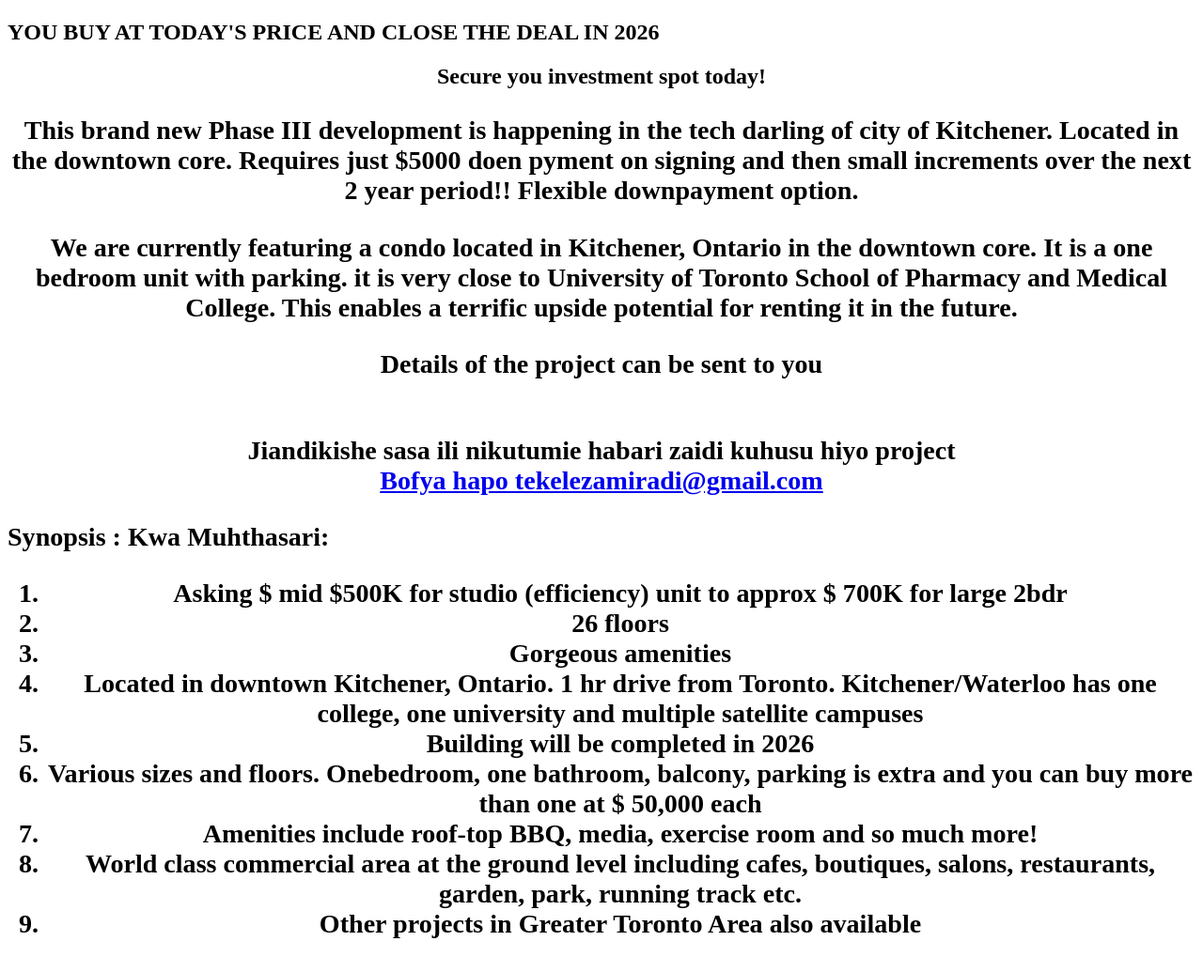
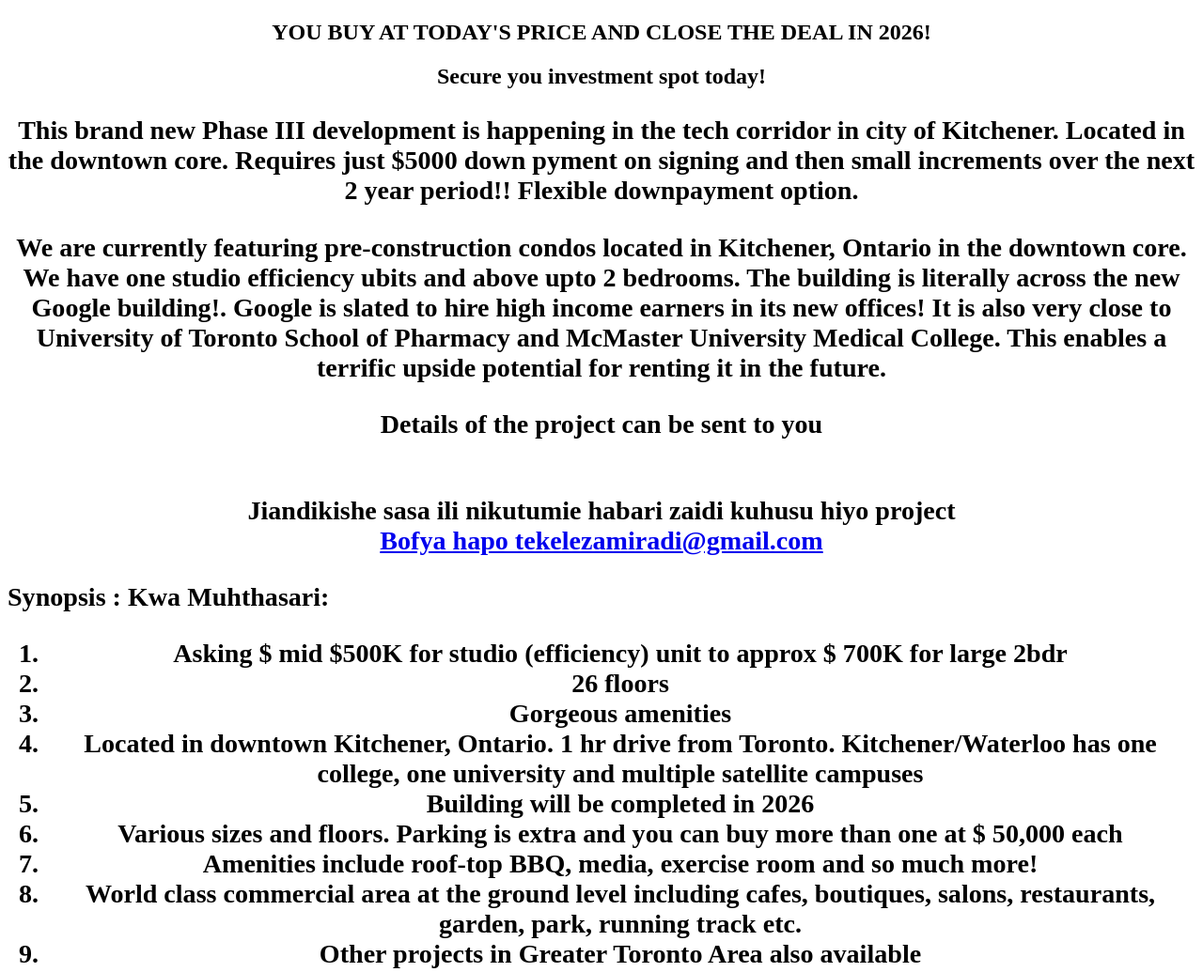
Before and after one commit to Mkandarasi/StationPark.Github.io, a plain HTML site: page index.html in a window 1280 px wide. Shown: the top 1035 px of the page at 94% size. Drawn offline with Linux system fonts and the light colour scheme.

Commit message:
More edits

```diff
--- a/index.html
+++ b/index.html
@@ -10,16 +10,16 @@
 
     <body>
         <p>
-            <h2> YOU BUY AT TODAY'S PRICE AND CLOSE THE DEAL IN 2026</h2>
+          <center>  <h2> YOU BUY AT TODAY'S PRICE AND CLOSE THE DEAL IN 2026!</h2> </center>
           <h2>  <center> Secure you investment spot today!<center></h2)
         </p>
           <h3>
             <p>
-                This brand new Phase III development is happening in the tech darling of city of Kitchener. Located in the downtown core. Requires just $5000 doen pyment on signing and then small increments over the next 2 year period!! Flexible downpayment option.<br>
+                This brand new Phase III development is happening in the tech corridor in city of Kitchener. Located in the downtown core. Requires just $5000 down pyment on signing and then small increments over the next 2 year period!! Flexible downpayment option.<br>
             </p>
 
             <p>
-                We are currently featuring a condo located in Kitchener, Ontario in the downtown core. It is a one bedroom unit with parking. it is very close to University of Toronto School of Pharmacy and Medical College. This enables a terrific upside potential for renting it in the future.
+                We are currently featuring pre-construction condos located in Kitchener, Ontario in the downtown core. We have one studio efficiency ubits and above upto 2 bedrooms. The building is literally across the new Google building!. Google is slated to hire high income earners in its new offices! It is also very close to University of Toronto School of Pharmacy and McMaster University Medical College. This enables a terrific upside potential for renting it in the future.
             </p>
 
                 <p> Details of the project can be sent to you</p><br>
@@ -33,7 +33,7 @@
                 <li>Gorgeous amenities</li>
                 <li>Located in downtown Kitchener, Ontario. 1 hr drive from Toronto. Kitchener/Waterloo has one college, one university and multiple satellite campuses</li>
                 <li>Building will be completed in 2026</li>
-                <li>Various sizes and floors. Onebedroom, one bathroom, balcony, parking is extra and you can buy more than one at $ 50,000 each</li>
+                <li>Various sizes and floors. Parking is extra and you can buy more than one at $ 50,000 each</li>
                 <li>Amenities include roof-top BBQ, media, exercise room and so much more!</li>
                 <li>World class commercial area at the ground level including cafes, boutiques, salons, restaurants, garden, park, running track etc.</li>
                 <li>Other projects in Greater Toronto Area also available</li>
```
